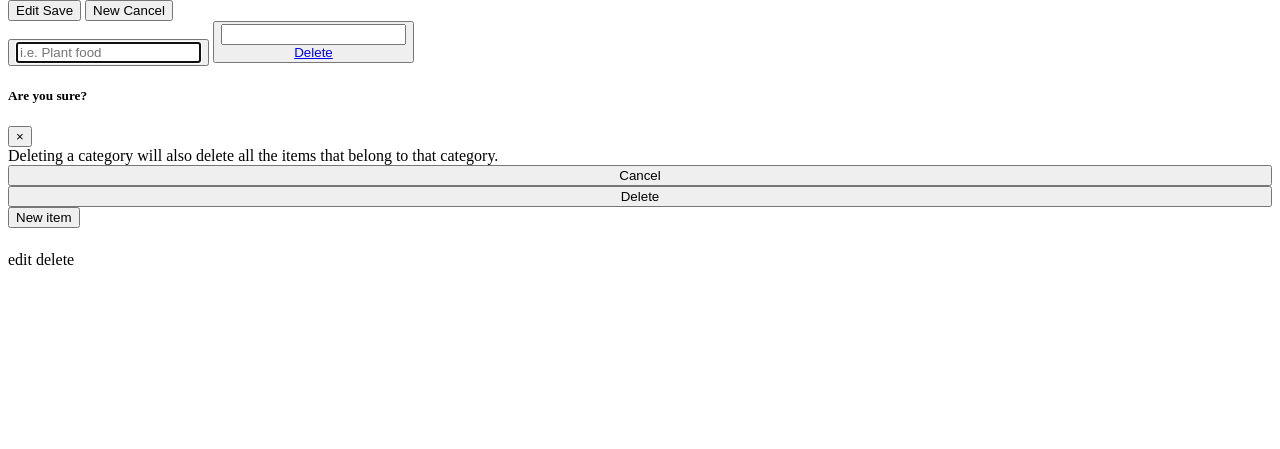
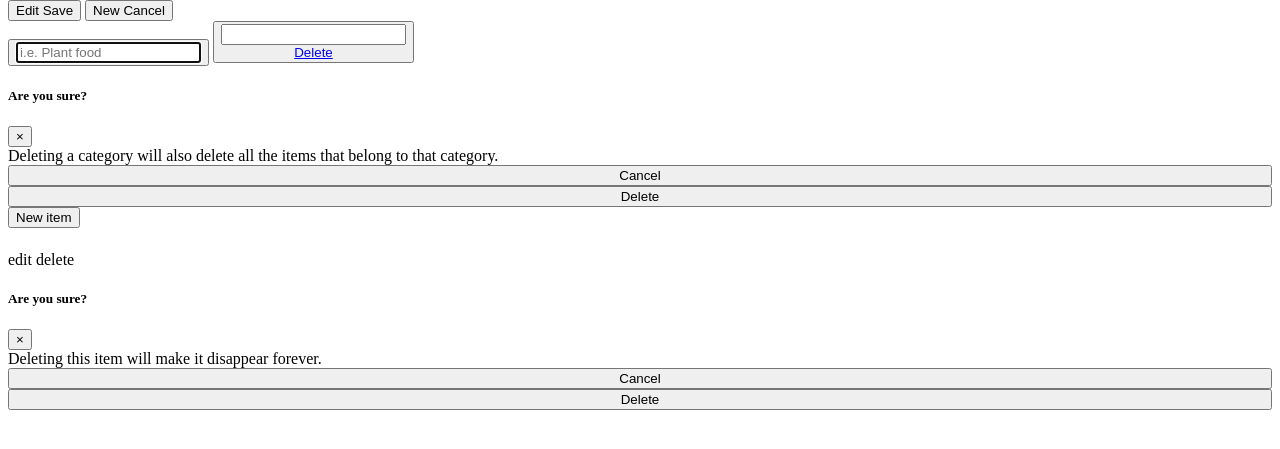
Before and after one commit to momotofu/Catalogger, a Flask app: template app/templates/category/index.html in a window 1280 px wide. Shown: the part 34-483 px from the top of the page. Run offline with Flask 2, Linux system fonts and the light colour scheme; the template is opened without the code that fills it, so the values that code supplies are empty.

Commit message:
fleshed out deleteItem function

```diff
--- a/app/templates/category/index.html
+++ b/app/templates/category/index.html
@@ -137,10 +137,42 @@
               </a>
               <a
                 class="card-link btn btn-outline-secondary"
-                data-bind="click: $parent.deletButtonClick">
+                data-bind="click: $parent.toggleModal">
                 delete
               </a>
             </div>
+          </div>
+        </div>
+      </div>
+    </div>
+    <!-- Modal -->
+    <div class="modal fade" id="confirmItemDeleteModal" tabindex="-1" role="dialog" aria-hidden="true">
+      <div class="modal-dialog" role="document">
+        <div class="modal-content">
+          <div class="modal-header">
+            <h5 class="modal-title">Are you sure?</h5>
+            <button type="button" class="close" data-dismiss="modal" aria-label="Close">
+              <span aria-hidden="true">&times;</span>
+            </button>
+          </div>
+          <div class="modal-body">
+            Deleting this item will make it disappear forever.
+          </div>
+          <div class="modal-footer">
+            <button
+              type="button"
+              class="btn btn-secondary"
+              data-dismiss="modal"
+              style="width: 100%">
+              Cancel
+            </button>
+            <button
+              type="button"
+              class="btn btn-danger"
+              style="width: 100%"
+              data-bind="click: deleteItem">
+              Delete
+            </button>
           </div>
         </div>
       </div>
```
Also changed, not shown: app/templates/category/page.js (+34 -1 lines), 1 other file.
